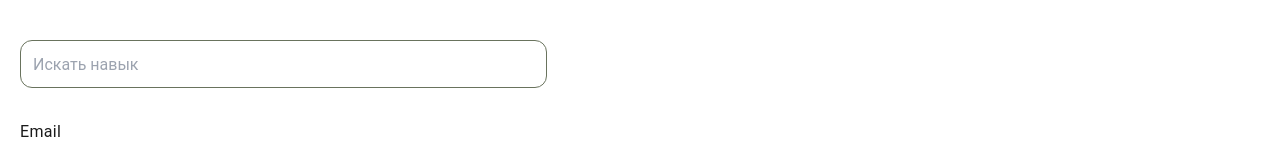
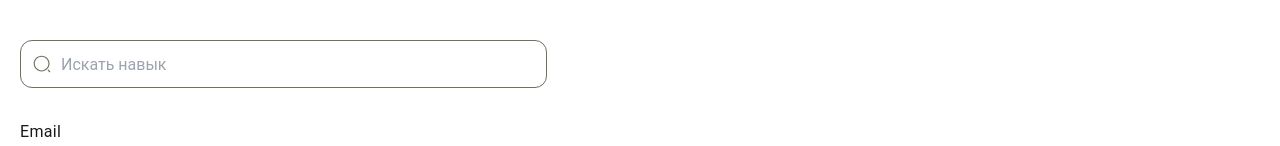
Before and after one commit to dizzydorant/skill-swap, a React (Vite) app: page / in a window 1280 px wide. Shown: the top 146 px of the page. Built offline with nearby package versions, Linux system fonts and the light colour scheme.

Commit message:
input fix: adding icon svg and eslint test

```diff
--- a/src/pages/CatalogPage/CatalogPage.tsx
+++ b/src/pages/CatalogPage/CatalogPage.tsx
@@ -1,15 +1,22 @@
-import  { useState } from 'react';
-import { Input } from '@/shared/ui/Input';
-import styles from './CatalogPage.module.css';
+import { useState } from 'react'
+import { Input } from '@/shared/ui/Input'
+import styles from './CatalogPage.module.css'
 
 export default function CatalogPage() {
-  const [search, setSearch] = useState('');
-  const [email, setEmail] = useState('');
-  const [password, setPassword] = useState('');
+  const [search, setSearch] = useState('')
+  const [email, setEmail] = useState('')
+  const [password, setPassword] = useState('')
+
+  // обработчик поиска
+  const handleSearch = () => {
+    if (search.trim()) {
+      console.log('Поиск:', search)
+      // здесь будет логика поиска
+    }
+  }
 
   return (
     <main className={styles.container}>
-
       {/* поиск */}
       <div className={styles.section}>
         <Input
@@ -18,14 +25,17 @@ export default function CatalogPage() {
           isSearch
           value={search}
           onChange={(e) => setSearch(e.target.value)}
+          onSearch={handleSearch}
         />
         {search && (
-          <p style={{
+          <p
+            style={{
               marginTop: '8px',
               fontFamily: 'Roboto, sans-serif',
               fontSize: '14px',
-            color: '#6b7280'
-          }}>
+              color: '#6b7280',
+            }}
+          >
             Поиск: {search}
           </p>
         )}
@@ -51,9 +61,7 @@ export default function CatalogPage() {
           value={password}
           onChange={(e) => setPassword(e.target.value)}
         />
-        <p className={styles.hint}>
-          Пароль должен содержать не менее 8 знаков
-        </p>
+        <p className={styles.hint}>Пароль должен содержать не менее 8 знаков</p>
       </div>
       {/* рамка error */}
       <div className={styles.section}>
@@ -77,5 +85,5 @@ export default function CatalogPage() {
         />
       </div>
     </main>
-  );
+  )
 }
--- a/src/shared/ui/Input/Input.module.css
+++ b/src/shared/ui/Input/Input.module.css
@@ -23,9 +23,35 @@
 
 /* поиск */
 .input.search {
-  padding: 12px;
+  padding: 12px 12px 12px 40px;  /* ← убрали лишнюю ; */
   max-width: 527px;
   width: 100%;
+}
+
+/* иконка поиска */
+.searchWrapper {
+  position: relative;
+}
+
+.inputWrapper {
+  position: relative;
+  width: 100%;
+}
+
+.searchIcon {
+  position: absolute;
+  left: 12px;
+  top: 50%;
+  transform: translateY(-50%);
+  width: 20px;
+  height: 20px;
+  cursor: pointer;
+  z-index: 1;
+  transition: opacity 0.2s;
+}
+
+.searchIcon:hover {
+  opacity: 0.7;
 }
 
 /* формы */
@@ -34,7 +60,8 @@
   width: 100%;
   padding: 12px 20px;
 }
-/* плейсхолден */
+
+/* плейсхолдер */
 .input::placeholder {
   color: #9ca3af;
   font-size: 16px;
@@ -68,6 +95,7 @@
 .input.disabled::placeholder {
   color: #d1d5db;
 }
+
 /* описание */
 textarea.input {
   height: 96px;
@@ -76,11 +104,13 @@ textarea.input {
   font-family: inherit;
   padding: 12px 20px;
 }
-/* описаине форма */
+
+/* описание форма */
 textarea.input.form {
   max-width: 436px;
   width: 100%;
 }
+
 /* ошибка текст */
 .errorText {
   margin-top: 6px;
--- a/src/shared/ui/Input/Input.tsx
+++ b/src/shared/ui/Input/Input.tsx
@@ -1,5 +1,6 @@
-import React, { InputHTMLAttributes, TextareaHTMLAttributes } from 'react';
+import { InputHTMLAttributes, TextareaHTMLAttributes } from 'react';
 import styles from './Input.module.css';
+import searchIcon from '@/shared/assets/img/search-icon.svg'; // ← импорт
 
 export interface InputProps {
   value?: string;
@@ -19,6 +20,7 @@ export interface InputProps {
   maxLength?: number;
   isSearch?: boolean;
   isForm?: boolean;
+  onSearch?: () => void;
 }
 
 export const Input: React.FC<InputProps> = ({
@@ -39,6 +41,7 @@ export const Input: React.FC<InputProps> = ({
   maxLength,
   isSearch = false,
   isForm = false,
+  onSearch,
   ...props
 }) => {
   const inputClasses = `
@@ -49,6 +52,12 @@ export const Input: React.FC<InputProps> = ({
     ${isForm ? styles.form : ''}
     ${className}
   `.trim();
+
+  const handleKeyDown = (e: React.KeyboardEvent<HTMLInputElement | HTMLTextAreaElement>) => {
+    if (e.key === 'Enter' && isSearch && onSearch) {
+      onSearch();
+    }
+  };
 
   if (multiline) {
     return (
@@ -65,6 +74,7 @@ export const Input: React.FC<InputProps> = ({
           autoFocus={autoFocus}
           required={required}
           maxLength={maxLength}
+          onKeyDown={handleKeyDown}
           {...(props as TextareaHTMLAttributes<HTMLTextAreaElement>)}
         />
         {error && errorText && (
@@ -75,7 +85,16 @@ export const Input: React.FC<InputProps> = ({
   }
 
   return (
-    <div className={styles.wrapper}>
+    <div className={`${styles.wrapper} ${isSearch ? styles.searchWrapper : ''}`}>
+      <div className={styles.inputWrapper}>
+        {isSearch && (
+          <img
+            src={searchIcon}
+            alt="Поиск"
+            className={styles.searchIcon}
+            onClick={onSearch}
+          />
+        )}
         <input
           className={inputClasses}
           type={type}
@@ -88,8 +107,10 @@ export const Input: React.FC<InputProps> = ({
           autoFocus={autoFocus}
           required={required}
           maxLength={maxLength}
+          onKeyDown={handleKeyDown}
           {...(props as InputHTMLAttributes<HTMLInputElement>)}
         />
+      </div>
       {error && errorText && (
         <span className={styles.errorText}>{errorText}</span>
       )}
```
Also changed, not shown: src/shared/assets/img/search-icon.svg (added). Lines whose indentation alone changed are shown as unchanged.
